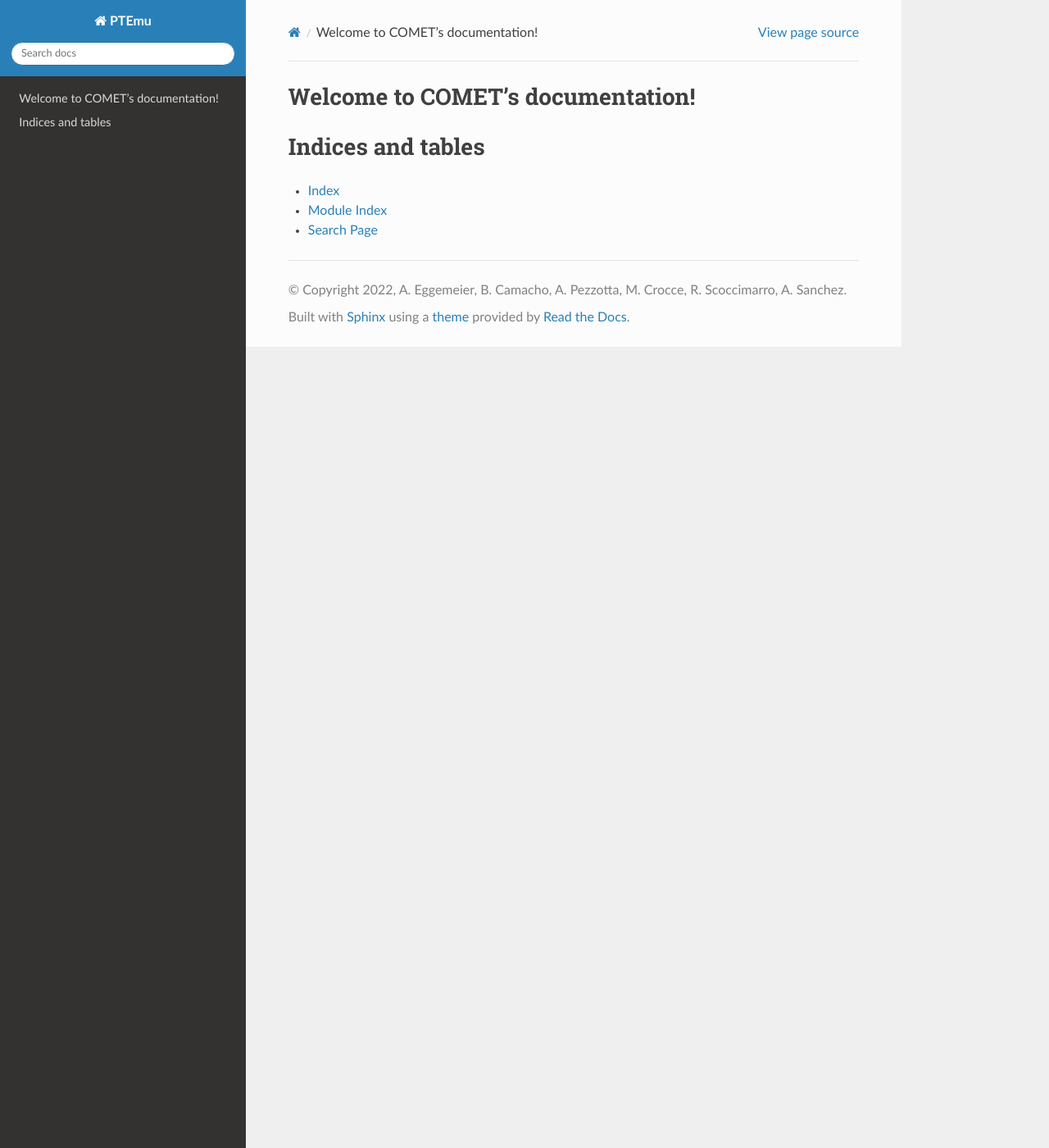
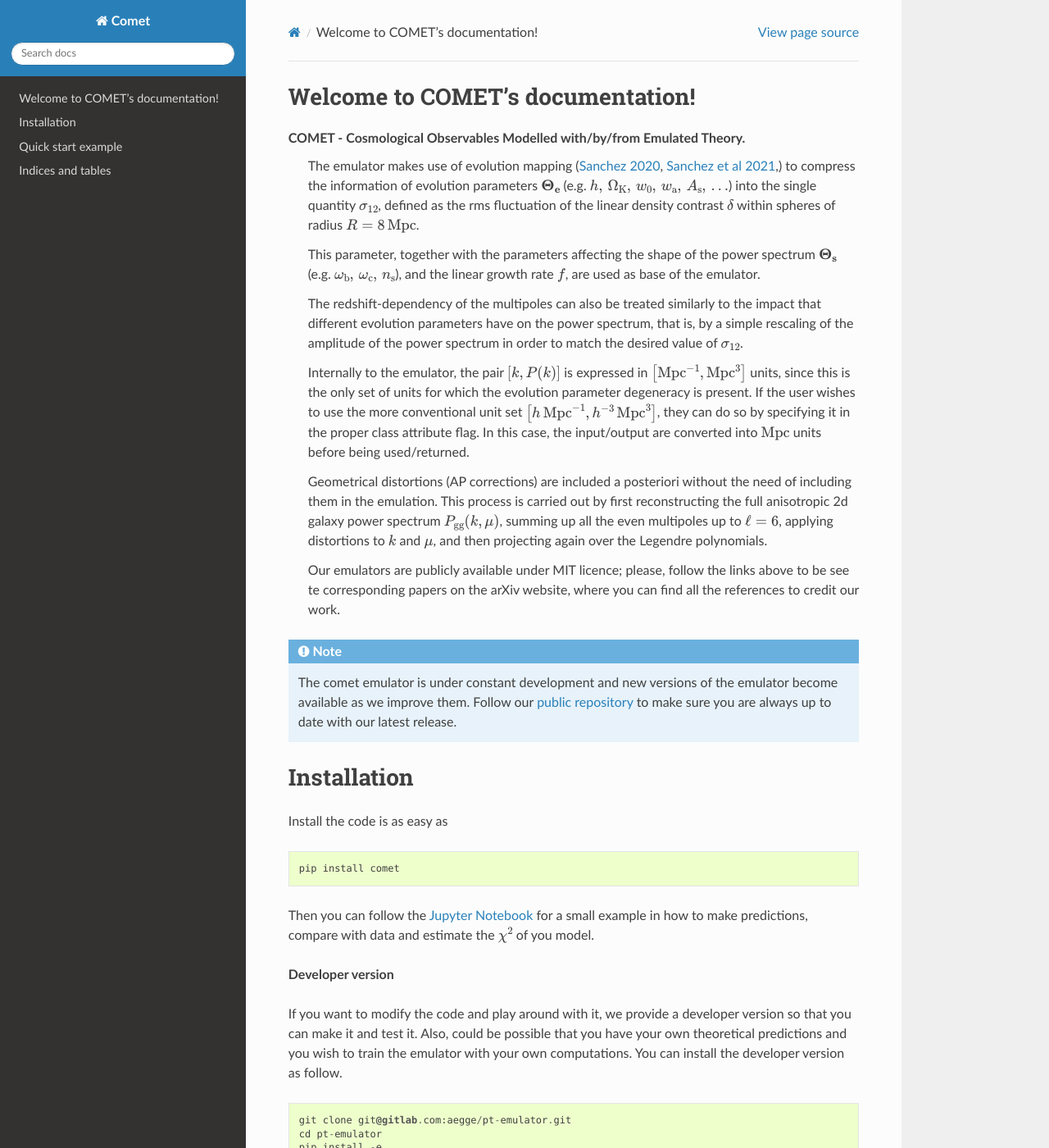
Before and after one commit to adematti/comet-emu, a Sphinx documentation site: the page built from docs/source/index.rst, in a window 1280 px wide and 1400 px high. Shown: the whole window at 82% size. Built offline with Sphinx 7.4.7 and the Read the Docs theme 2.0.0, drawn with Linux system fonts in a browser that asks for light colours; some of the changed text lies outside the part shown.

Commit message:
First Public docs.

```diff
--- a/docs/source/conf.py
+++ b/docs/source/conf.py
@@ -17,7 +17,7 @@ sys.path.insert(0, os.path.abspath('../..'))
 
 # -- Project information -----------------------------------------------------
 
-project = 'PTEmu'
+project = 'Comet'
 copyright = '2022, A. Eggemeier, B. Camacho, A. Pezzotta, M. Crocce, R. Scoccimarro, A. Sanchez'
 author = 'A. Eggemeier, B. Camacho, A. Pezzotta, M. Crocce, R. Scoccimarro, A. Sanchez'
 
--- a/docs/source/index.rst
+++ b/docs/source/index.rst
@@ -10,6 +10,94 @@ Welcome to COMET's documentation!
    :maxdepth: 2
    :caption: Contents:
 
+**COMET** - Cosmological Observables Modelled with/by/from Emulated Theory.
+     The emulator makes use of evolution mapping (`Sanchez 2020
+     <https://journals.aps.org/prd/abstract/10.1103/PhysRevD.102.123511>`_,
+     `Sanchez et al 2021 <https://arxiv.org/abs/2108.12710>`_,) to compress
+     the information of evolution parameters :math:`\mathbf{\Theta_{e}}`
+     (e.g. :math:`h,\,\Omega_\mathrm{K},\,w_0,\,w_\mathrm{a},\,A_\mathrm{s},\,
+     \ldots`) into the single quantity :math:`\sigma_{12}`, defined as the rms
+     fluctuation of the linear density contrast :math:`\delta` within spheres
+     of radius :math:`R=8\,\mathrm{Mpc}`.
+
+     This parameter, together with the parameters affecting the shape of the
+     power spectrum :math:`\mathbf{\Theta_{s}}` (e.g.
+     :math:`\omega_\mathrm{b},\,\omega_\mathrm{c},\,n_\mathrm{s}`), and
+     the linear growth rate :math:`f`, are used as base of the emulator.
+
+     The redshift-dependency of the multipoles can also be treated similarly to
+     the impact that different evolution parameters have on the power spectrum,
+     that is, by a simple rescaling of the amplitude of the power spectrum in
+     order to match the desired value of :math:`\sigma_{12}`.
+
+     Internally to the emulator, the pair :math:`\left[k,P(k)\right]` is
+     expressed in :math:`\left[\mathrm{Mpc}^{-1},\mathrm{Mpc}^3\right]` units,
+     since this is the only set of units for which the evolution parameter
+     degeneracy is present. If the user wishes to use the more conventional
+     unit set :math:`\left[h\,\mathrm{Mpc}^{-1},h^{-3}\,\mathrm{Mpc}^3\right]`,
+     they can do so by specifying it in the proper class attribute flag. In this
+     case, the input/output are converted into :math:`\mathrm{Mpc}` units
+     before being used/returned.
+
+     Geometrical distortions (AP corrections) are included a posteriori without
+     the need of including them in the emulation. This process is carried out
+     by first reconstructing the full anisotropic 2d galaxy power spectrum
+     :math:`P_\mathrm{gg}(k,\mu)`, summing up all the even multipoles up to
+     :math:`\ell=6`, applying distortions to :math:`k` and :math:`\mu`, and then
+     projecting again over the Legendre polynomials.
+
+     Our emulators are publicly available under MIT licence; please, follow the
+     links above to be see te corresponding papers on the arXiv website, where
+     you can find all the references to credit our work.
+
+.. note::
+  The comet emulator is under constant development and new versions of the
+  emulator become available as we improve them. Follow our `public repository
+  <https://gitlab.com/aegge/pt-emulator>`_ to make sure you are always up to
+  date with our latest release.
+
+
+Installation
+============
+
+Install the code is as easy as
+
+::
+
+  pip install comet
+
+
+Then you can follow the `Jupyter Notebook <https://gitlab.com/aegge/pt-emulator/-/tree/main/notebooks>`_
+for a small example in how to make predictions, compare with data and estimate
+the :math:`\chi^2` of you model.
+
+**Developer version**
+
+If you want to modify the code and play around with it, we provide a developer
+version so that you can make it and test it. Also, could be possible that you
+have your own theoretical predictions and you wish to train the emulator
+with your own computations. You can install the developer
+version as follow.
+
+::
+
+  git clone git@gitlab.com:aegge/pt-emulator.git
+  cd pt-emulator
+  pip install -e .
+
+
+Then you can follow the `Jupyter Notebook <https://gitlab.com/aegge/pt-emulator/-/tree/main/notebooks>`_
+to learn how to train the *COMET* and make predictions.
+
+.. warning::
+   the comet emulator only works in a
+   Python 3 environment; the data file at its core cannot
+   be unpickled by Python 2.x; in case your ``pip``
+   command doesn't link to a Python 3 pip executable, please
+   modify the line above accordingly (e.g. with ``pip3`` instead of ``pip``)
+
+Quick start example
+===================
 
 
 Indices and tables
```
